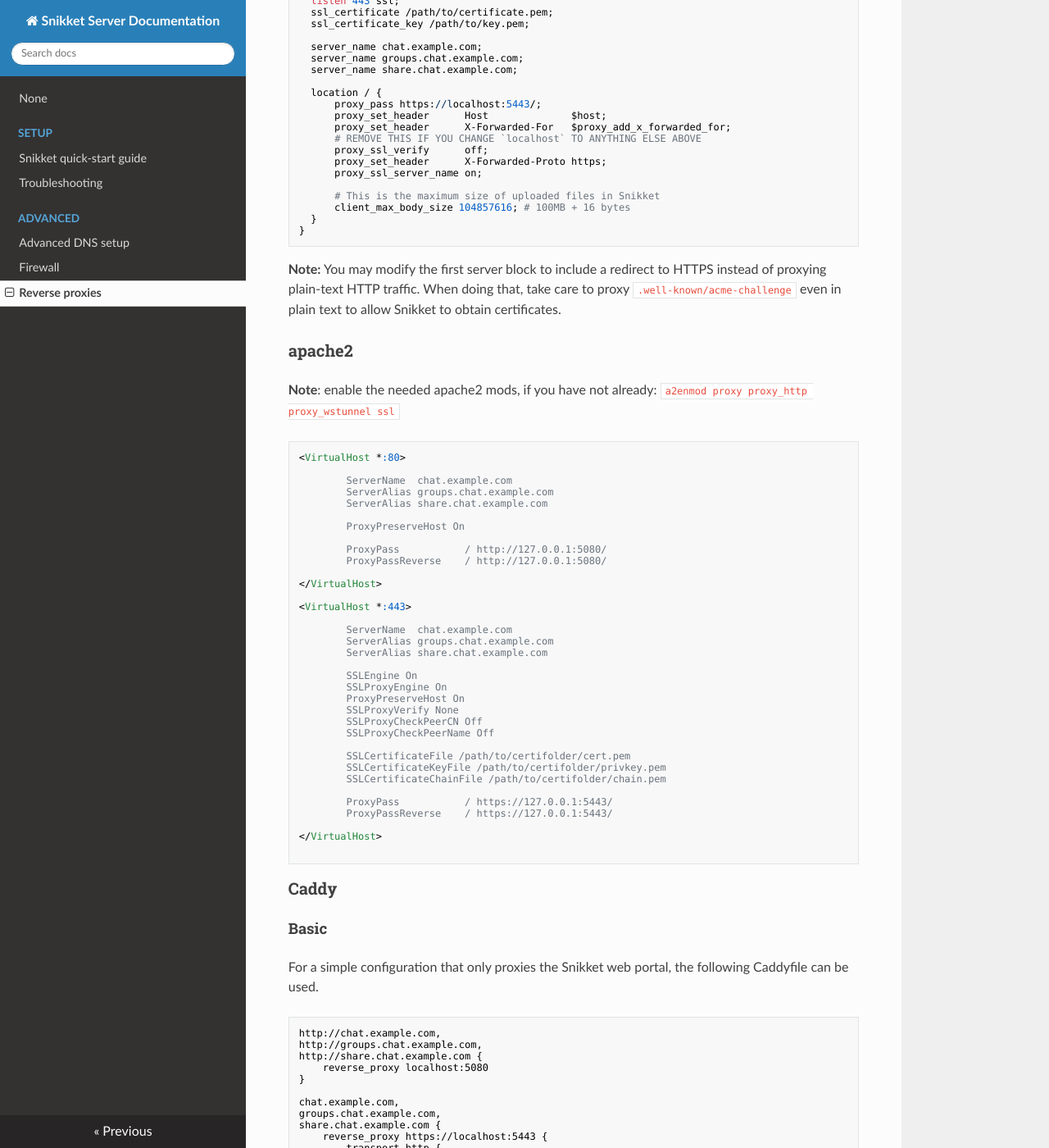
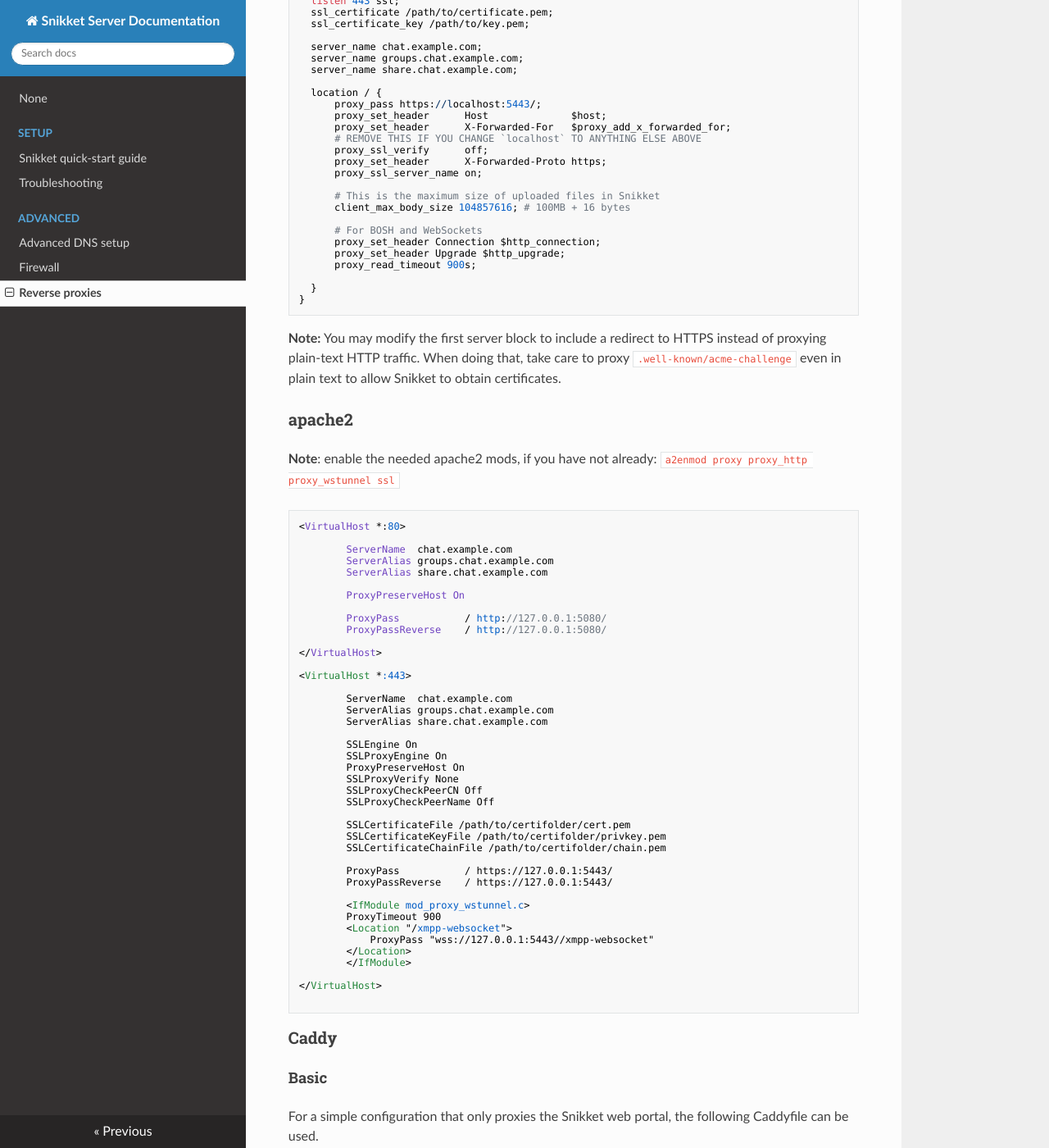
Before and after one commit to snikket-im/snikket-server, an MkDocs documentation site: the page built from docs/advanced/reverse_proxy.md, in a window 1280 px wide and 1400 px high, scrolled down 1548 px. Shown: the whole window at 82% size. Built offline with MkDocs 1.6.1, drawn with Linux system fonts in a browser that asks for light colours; nearby versions of some CDN libraries.

Commit message:
docs: Add reverse proxy settings for BOSH and WebSockets
Based on https://prosody.im/doc/websocket

````diff
--- a/docs/advanced/reverse_proxy.md
+++ b/docs/advanced/reverse_proxy.md
@@ -98,6 +98,12 @@
 
       # This is the maximum size of uploaded files in Snikket
       client_max_body_size 104857616; # 100MB + 16 bytes
+
+      # For BOSH and WebSockets
+      proxy_set_header Connection $http_connection;
+      proxy_set_header Upgrade $http_upgrade;
+      proxy_read_timeout 900s;
+
   }
 }
 ```
@@ -146,6 +152,13 @@
 
         ProxyPass           / https://127.0.0.1:5443/
         ProxyPassReverse    / https://127.0.0.1:5443/
+
+        <IfModule mod_proxy_wstunnel.c>
+        ProxyTimeout 900
+        <Location "/xmpp-websocket">
+            ProxyPass "wss://127.0.0.1:5443//xmpp-websocket"
+        </Location>
+        </IfModule>
 
 </VirtualHost>
 
````
